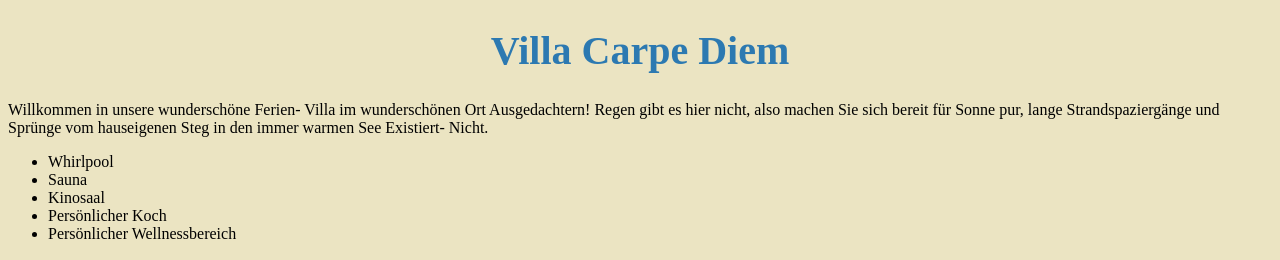
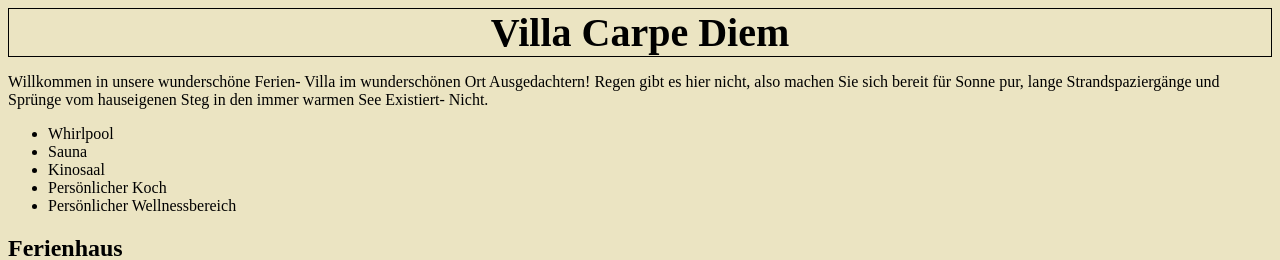
Before and after one commit to JOBO1205/HomePage_, a website: page index.html in a window 1280 px wide. Shown: the top 260 px of the page. Drawn offline with Linux system fonts and the light colour scheme.

Commit message:
add border

```diff
--- a/index.html
+++ b/index.html
@@ -11,7 +11,7 @@
 
 <body>
 
-  <h1 style="color:#2c79b1;"> Villa Carpe Diem </h1>
+  <h1> Villa Carpe Diem </h1>
 
   </head>
   <p>
--- a/styles.css
+++ b/styles.css
@@ -6,3 +6,8 @@
         font-weight: bold;
         font-size: 30pt;
     }
+
+    h1 {
+        border: 1px solid black;
+        margin: 0px 0px 3px 0px;
+        }
```
